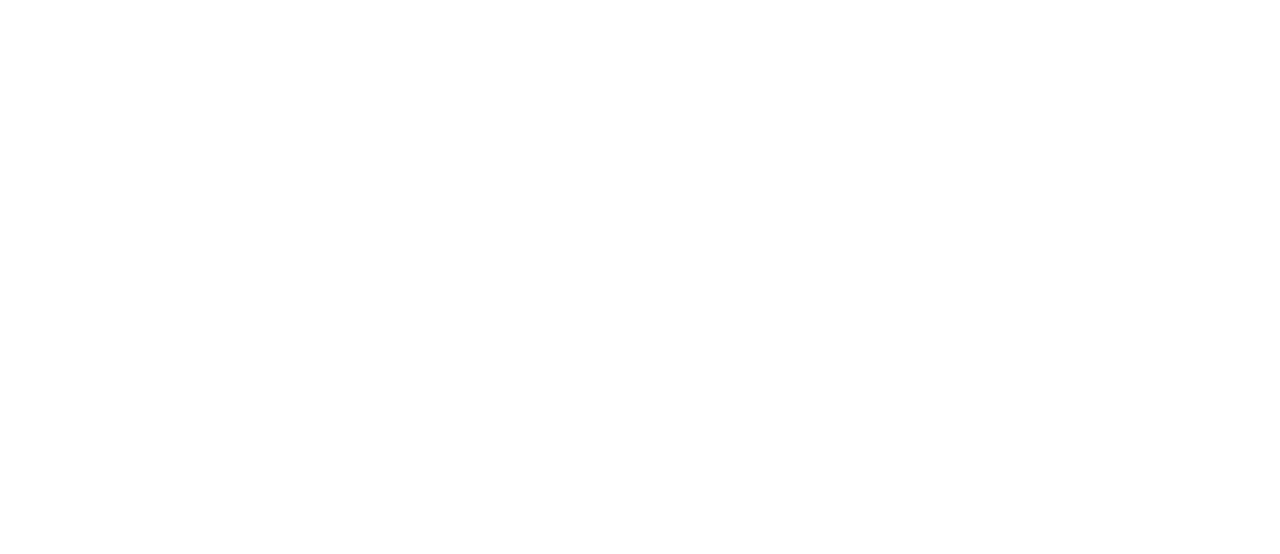
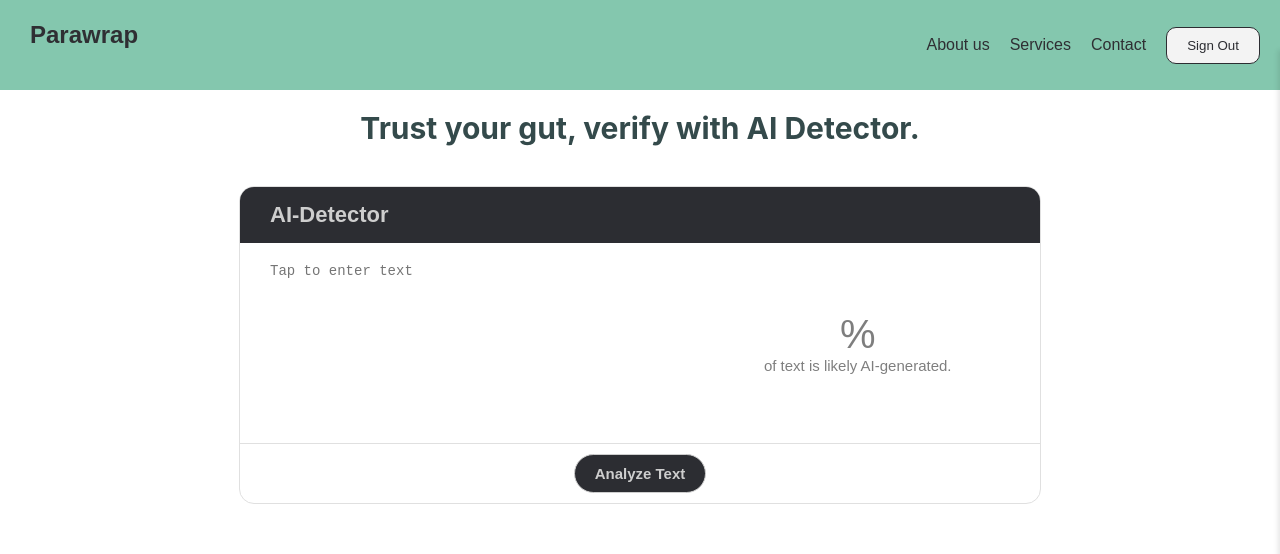
Before and after one commit to 1rayanharoon/Text-Summarizer, a React (Create React App) app in the folder front-end/: page /aidetector in a window 1280 px wide. Before the commit this address had no page. Shown: the top 554 px of the page. Built offline with nearby package versions, Linux system fonts and the light colour scheme.

Commit message:
AI-Detector Front-End

```diff
--- a/front-end/src/App.js
+++ b/front-end/src/App.js
@@ -7,7 +7,7 @@
 import Summarizer from './components/Summarizer';
 import Paraphraser from './components/Paraphraser';
 import Translator from './components/Translator';
-// import FourthCard from './components/FourthCard';
+import AIDetect from './components/AI-Detect';
 
 const ScrollToTop = ({ children }) => {
   const { pathname, state } = useLocation();
@@ -37,7 +37,7 @@
           <Route path="/summarizer" element={<Summarizer />} />
         <Route path="/paraphraser" element={<Paraphraser />} />
         <Route path="/translator" element={<Translator />} />
-        {/* <Route path="/fourthcard" element={<FourthCard />} /> */}
+        <Route path="/aidetector" element={<AIDetect />} />
         </Routes>
       </ScrollToTop>
     </Router>
--- /dev/null
+++ b/front-end/src/components/AI-Detect.css
@@ -0,0 +1,97 @@
+.aicontainer {
+    display: flex;
+    align-items: center;
+    justify-content: center;
+    width: 100%;
+}
+.title h1 {
+    text-align: center;
+    font-size: 30px;
+    color: rgb(52, 74, 75);
+}
+.detector {
+    margin-top: 20px;
+    width: 800px; /* Increase width to accommodate the new layout */
+    border: 1px solid #e0e0e0;
+    border-radius: 15px;
+    overflow: hidden;
+    font-family: Arial, sans-serif;
+    display: flex;
+    flex-direction: column;
+    align-items: center;
+}
+.head h1 {
+    font-size: 22px;
+    margin-left: 30px;
+}
+.head {
+    background-color: #2c2d32;
+    color: #cecece;
+    display: flex;
+    justify-content: space-between;
+    align-items: center;
+    width: 100%;
+}
+.input-container {
+    padding: 10px;
+    border-bottom: 1px solid #e0e0e0;
+    display: flex;
+    flex-direction: row;
+    gap: 20px;
+    width: 100%;
+}
+textarea {
+    width: 100%;
+    height: 180px;
+    border: none;
+    resize: none;
+    font-size: 14px;
+    padding: 10px;
+    box-sizing: border-box;
+    outline: none;
+}
+textarea:last-of-type {
+    margin-bottom: 0;
+    margin-left: 20px;
+}
+.actions {
+    display: flex;
+    justify-content: space-around;
+    padding: 10px;
+    width: 100%;
+}
+.round-button {
+    padding: 10px 20px;
+    border-radius: 25px;
+    background-color: #2c2d32;
+    color: #cecece;
+    border: 1px solid #cecece;
+    cursor: pointer;
+}
+.round-button:hover {
+    background-color: #212121;
+    color: #84C7AE;
+    border-color: #84C7AE;
+}
+.result-text {
+    display: flex;
+    flex-direction: column;
+    align-items: center;
+    justify-content: center;
+    margin-left: 20px;
+    text-align: center;
+    width: 100%; /* Adjust width to take full space */
+    height: 180px; /* Adjust height to match textarea */
+    opacity: 0.5; /* Initial opacity */
+}
+.result-text.visible {
+    opacity: 1; /* Full opacity when visible */
+}
+.result-text .percentage {
+    font-size: 40px; /* Font size for percentage */
+    margin: 0;
+}
+.result-text .description {
+    font-size: 15px; /* Smaller font for description */
+    margin: 0;
+}
--- /dev/null
+++ b/front-end/src/components/AI-Detect.js
@@ -0,0 +1,55 @@
+import React, { useState } from 'react';
+import Head from './Head';
+import Footer from './Footer';
+import './AI-Detect.css';
+
+const AIDetector = () => {
+  const [inputText, setInputText] = useState('');
+  const [aiGeneratedPercentage, setAiGeneratedPercentage] = useState('');
+  const [showAnalysisResult, setShowAnalysisResult] = useState(false);
+
+  const handleInputChange = (event) => {
+    setInputText(event.target.value);
+  };
+
+  const analyzeText = () => {
+    if (inputText.trim() !== '') {
+      const percentage = Math.min(100, Math.max(0, inputText.length * 0.5));
+      setAiGeneratedPercentage(percentage.toFixed(2));
+      setShowAnalysisResult(true);
+    }
+  };
+
+  return (
+    <div className='main'>
+      <Head />
+      <div className='title'>
+        <h1>Trust your gut, verify with AI Detector.</h1>
+      </div>
+      <div className="aicontainer">
+        <div className="detector">
+          <div className="head">
+            <h1>AI-Detector</h1>
+          </div>
+          <div className="input-container">
+            <textarea
+              placeholder="Tap to enter text"
+              value={inputText}
+              onChange={handleInputChange}
+            ></textarea>
+            <div className={`result-text ${showAnalysisResult ? 'visible' : ''}`}>
+              <div className="percentage">{aiGeneratedPercentage}%</div>
+              <div className="description">of text is likely AI-generated.</div>
+            </div>
+          </div>
+          <div className="actions">
+            <button className="round-button" onClick={analyzeText}>Analyze Text</button>
+          </div>
+        </div>
+      </div>
+      <Footer />
+    </div>
+  );
+};
+
+export default AIDetector;
```
